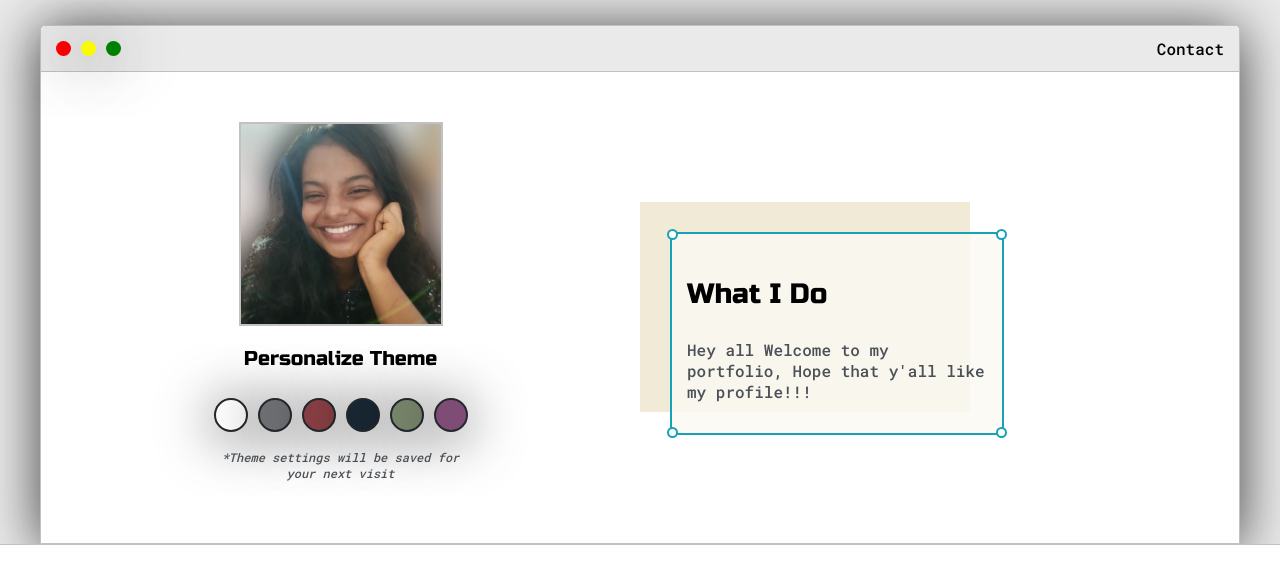
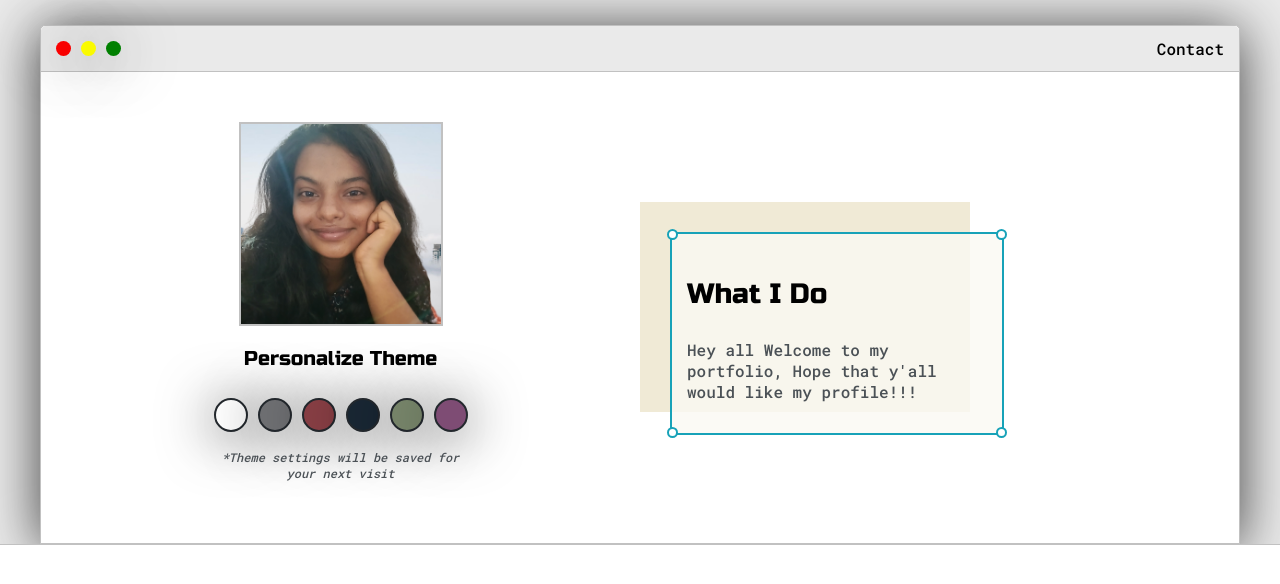
Before and after one commit to RenugaPriyadharshini/supersimple-portfolio, a plain HTML site: page index.html in a window 1280 px wide. Shown: the part 136-720 px from the top of the page. Drawn offline with Linux system fonts and the light colour scheme.

Commit message:
Update index.html

```diff
--- a/index.html
+++ b/index.html
@@ -41,7 +41,7 @@
 					</div>
 
 					<div class="left-column">
-						<img id="profile-pic" src="images/crazy12.png">
+						<img id="profile-pic" src="images/crazy13.png">
 						<h5 style="text-align: center; line-height: 0;">Personalize Theme</h5>
 
 						<div class="theme-options-wrapper">
@@ -63,7 +63,7 @@
 							<div id="corner-tr" class="corner"></div>
 
 							<h3>What I Do</h3>
-							<p>Hey all Welcome to my portfolio, Hope that y'all like my profile!!! </p>
+							<p>Hey all Welcome to my portfolio, Hope that y'all would like my profile!!! </p>
 							<div id="corner-br" class="corner"></div>
 							<div id="corner-bl" class="corner"></div>
 						</div>
```
